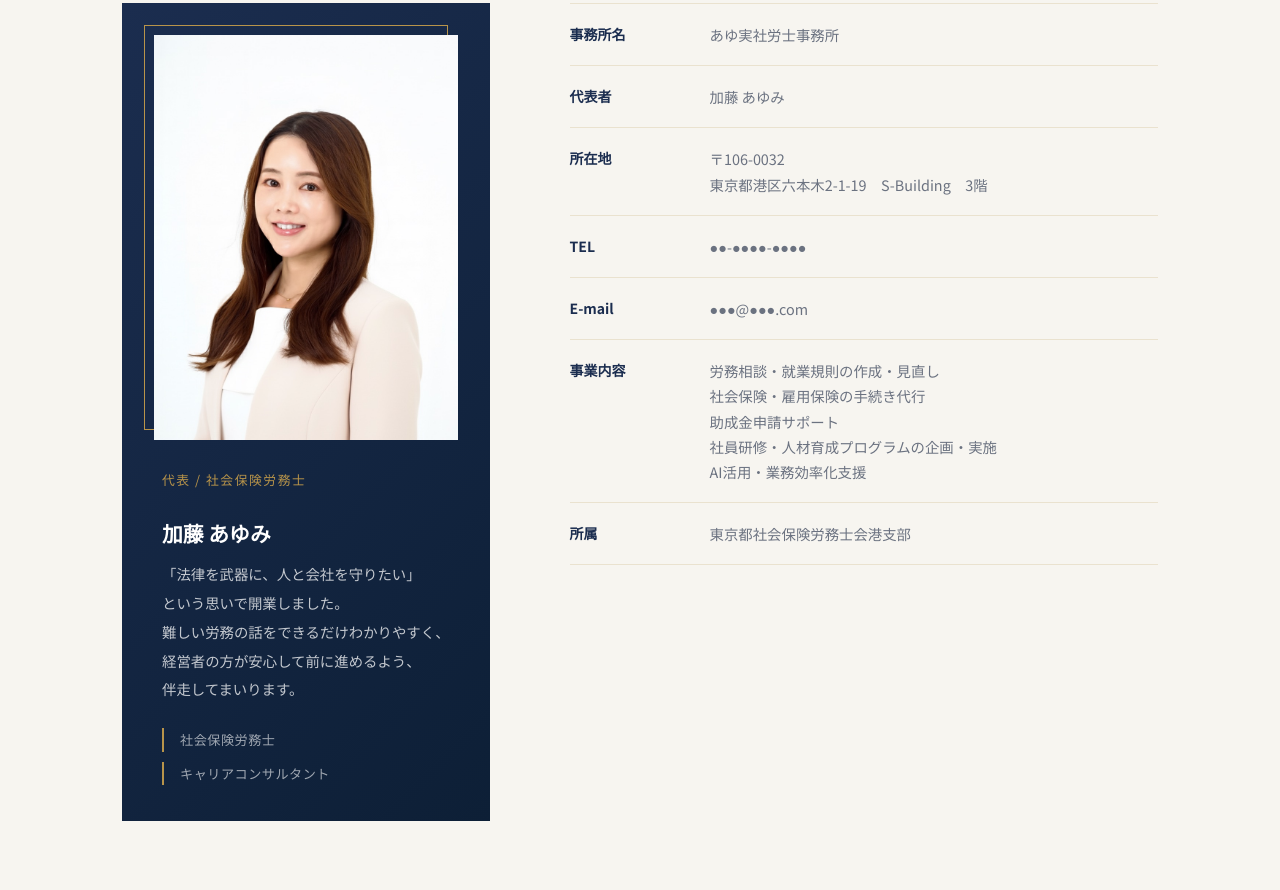
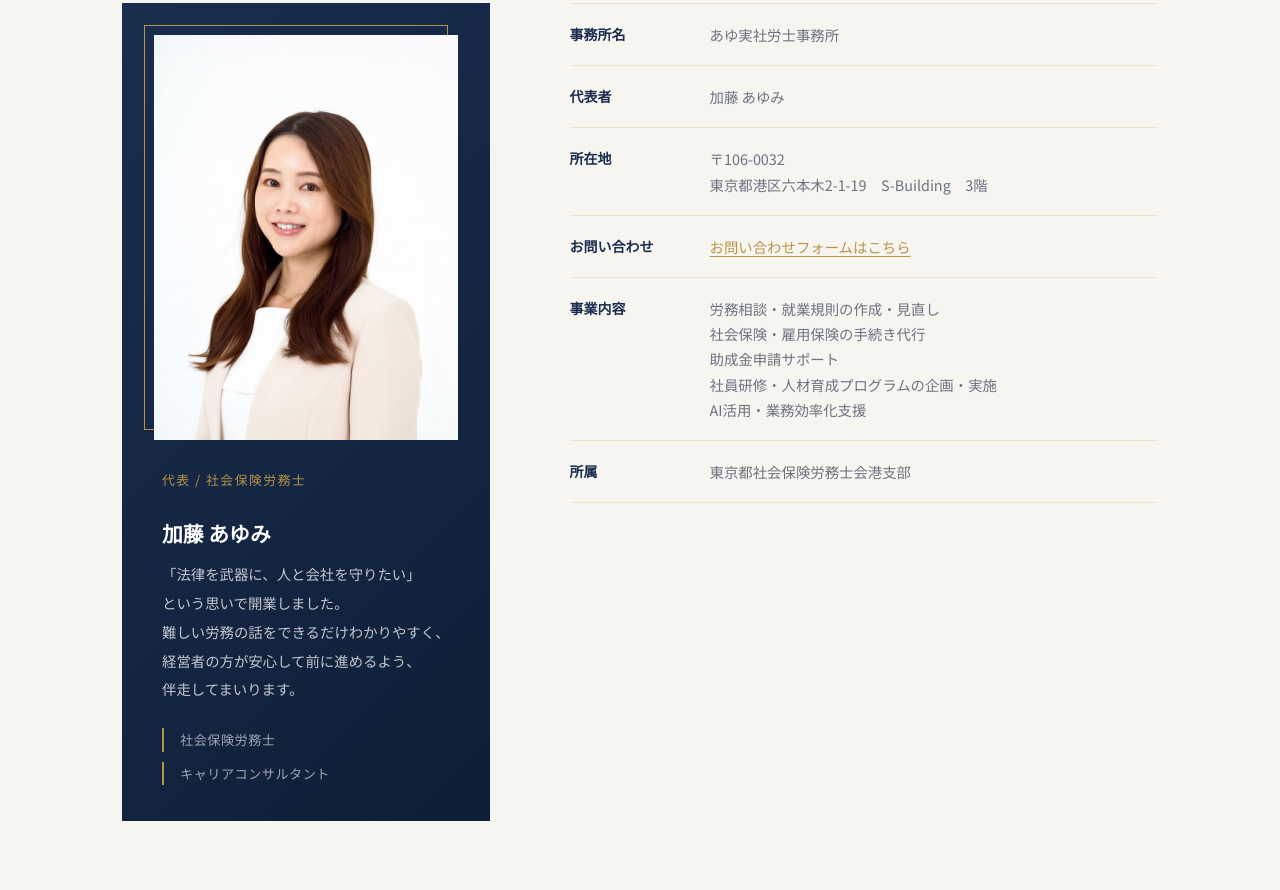
Before and after one commit to KatoAyu/ayumi-srai, a plain HTML site: page index.html in a window 1280 px wide. Shown: the part 4630-5520 px from the top of the page. Drawn offline with nearby package versions, Linux system fonts and the light colour scheme.

Commit message:
TEL・メール削除、Googleフォームリンク追加

```diff
--- a/index.html
+++ b/index.html
@@ -982,12 +982,8 @@
               <td>〒106-0032<br>東京都港区六本木2-1-19　S-Building　3階</td>
             </tr>
             <tr>
-              <th>TEL</th>
-              <td>●●-●●●●-●●●●</td>
-            </tr>
-            <tr>
-              <th>E-mail</th>
-              <td>●●●@●●●.com</td>
+              <th>お問い合わせ</th>
+              <td><a href="https://docs.google.com/forms/d/e/1FAIpQLScHu1cPkkep90kYC2XfZqh8XAeRWPvF6TgrdeY9WQtNZIUNug/viewform" target="_blank" style="color:var(--accent); text-decoration:underline; text-underline-offset:3px;">お問い合わせフォームはこちら</a></td>
             </tr>
             <tr>
               <th>事業内容</th>
@@ -1024,10 +1020,7 @@
           <p class="section-eyebrow">Contact</p>
           <h2>組織変革の第一歩を、<br>ここから始めましょう。</h2>
           <p>まずは30分の無料相談から。貴社の課題をお聞かせください。最適なアプローチをご提案します。</p>
-          <a href="#" class="btn-primary">
-            <span class="material-icons">calendar_today</span>
-            無料相談を予約する
-          </a>
+          <a href="https://docs.google.com/forms/d/e/1FAIpQLScHu1cPkkep90kYC2XfZqh8XAeRWPvF6TgrdeY9WQtNZIUNug/viewform" target="_blank" class="btn-primary">無料相談を予約する</a>
           <div class="cta-features">
             <div class="cta-feature">完全無料・30分</div>
             <div class="cta-feature">オンライン対応</div>
```
